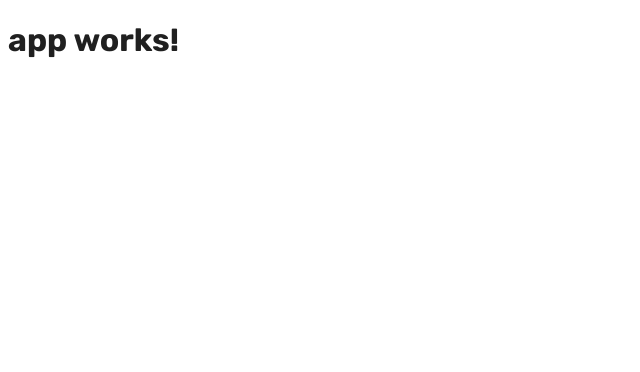
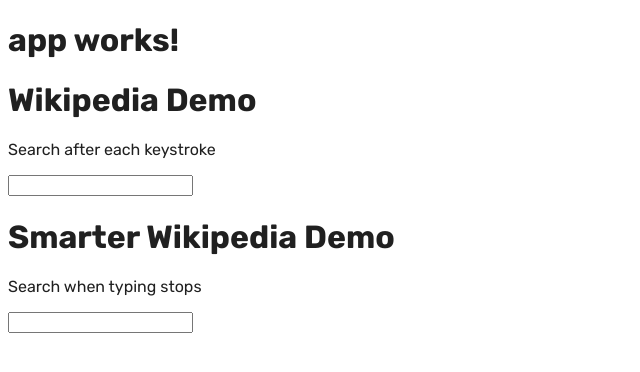
Before and after one commit to Yu-AnChen/fcc-wikipedia-viewer, an Angular app: page / in a window 1280 px wide. Shown: the top 372 px of the page, without its empty margins (0-640 px from the left). Built offline with nearby package versions, Linux system fonts and the light colour scheme.

Commit message:
update app  module

```diff
--- a/src/app/app.component.html
+++ b/src/app/app.component.html
@@ -1,3 +1,5 @@
 <h1>
   {{title}}
 </h1>
+<app-wiki></app-wiki>
+<app-wiki-smart></app-wiki-smart>
```
Also changed, not shown: src/app/app.module.ts (+8 -3 lines).
